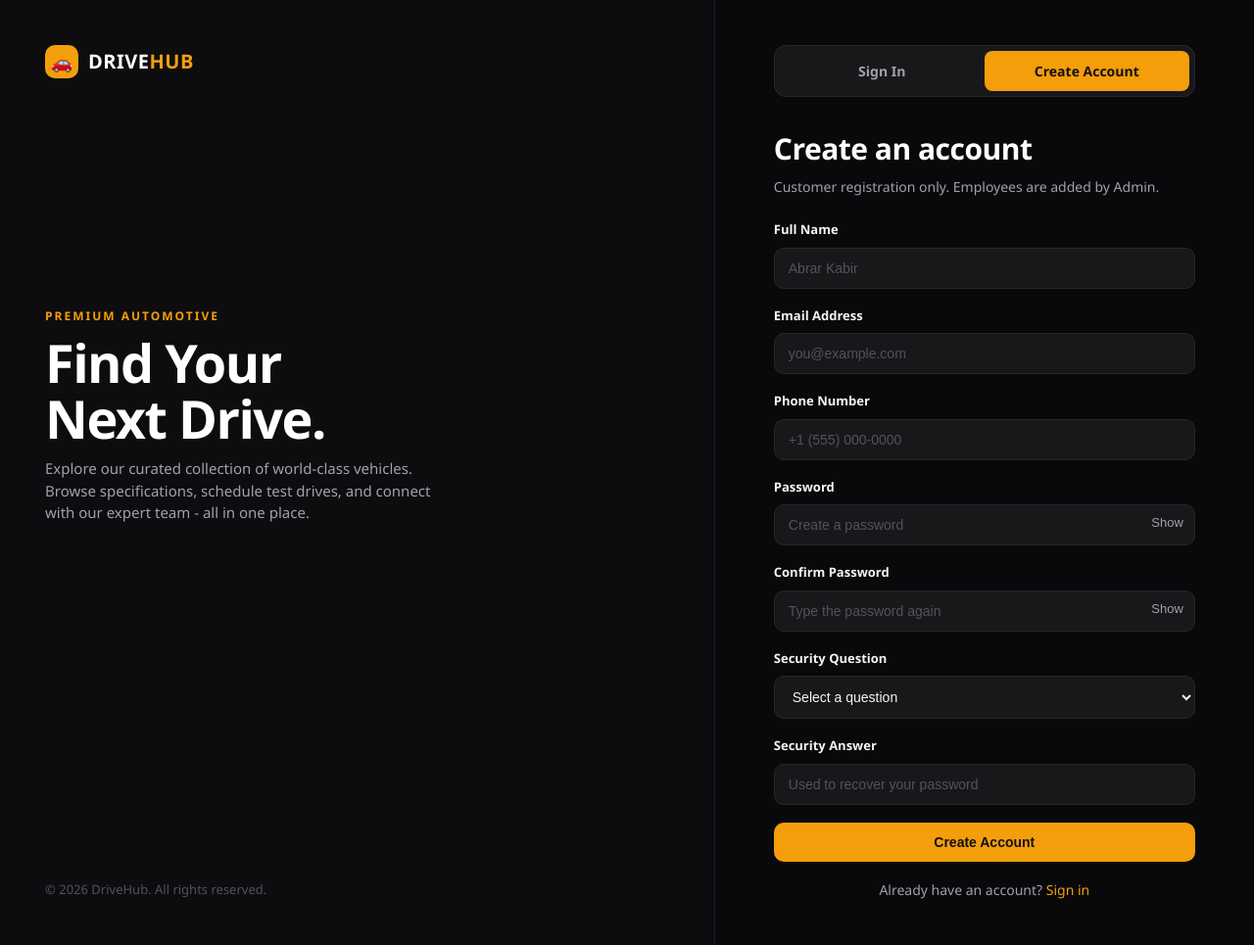
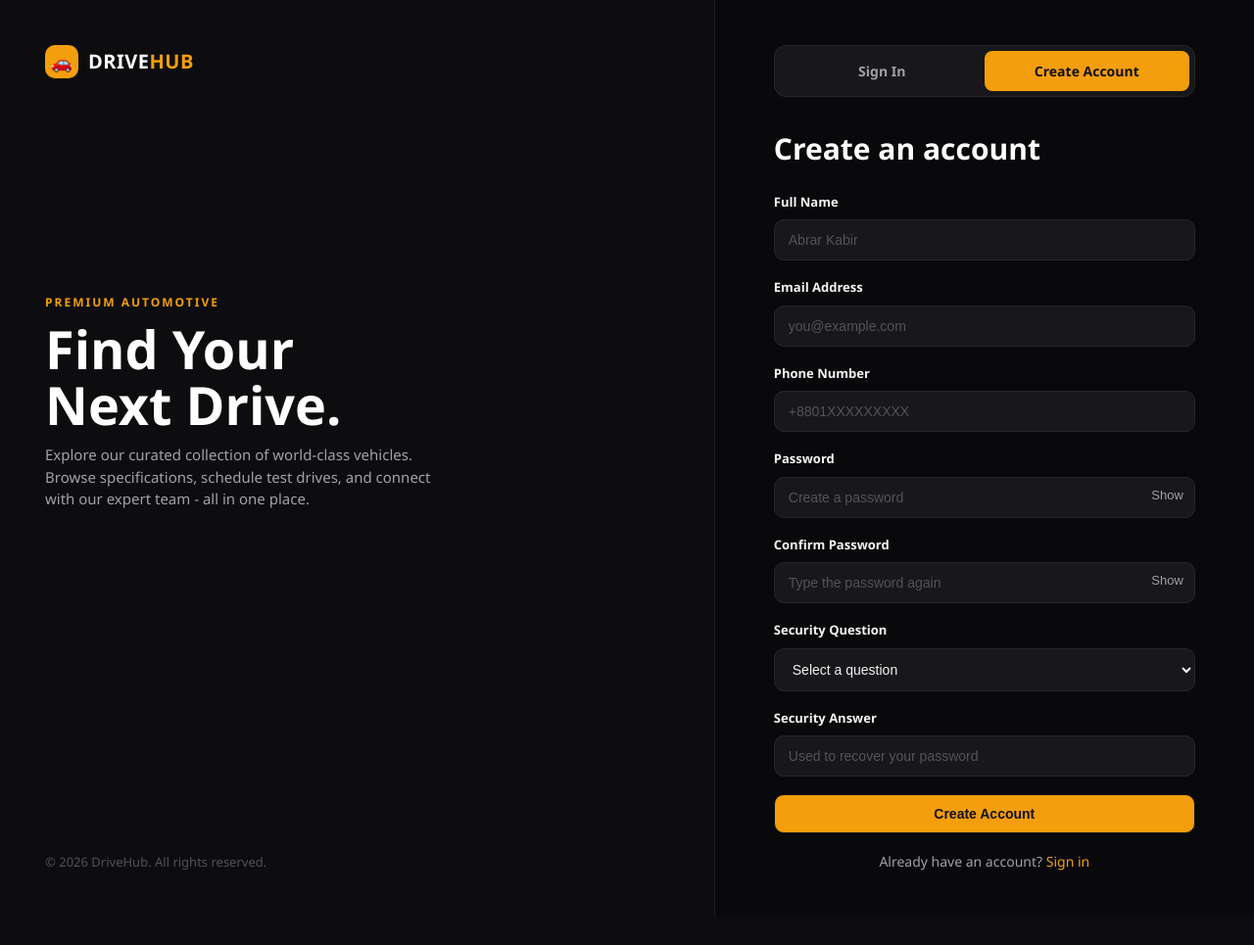
Before and after one commit to AbrarKabiir/DRIVEHUB-CAR-DEALERSHIP, a PHP site: page /views/register.php in a window 1280 px wide. Shown: the whole page at 98% size. After the commit the page ends 936 px from the top, so only its background shows below. Run offline with PHP 8.4, Linux system fonts and the light colour scheme.

Commit message:
updating project files that werent pushed after edit

```diff
--- a/controllers/loginControls.php
+++ b/controllers/loginControls.php
@@ -53,7 +53,7 @@ if($_SERVER["REQUEST_METHOD"]=="POST")
 
                 if($user["role"]=="customer")
                 {
-                    header("Location: ../views/customerPages/customerDashboard.php");
+                    header("Location: ../views/customerPages/vehicles.php");
                     exit();
                 }
                 elseif($user["role"]=="admin")
--- a/views/css/register.css
+++ b/views/css/register.css
@@ -21,8 +21,6 @@ a {
     display: flex;
     min-height: 100vh;
 }
-
-
 
 .register-left {
     width: 57%;
@@ -67,7 +65,6 @@ a {
     font-size: 12px;
     font-weight: 700;
     letter-spacing: 2px;
-    text-transform: uppercase;
     margin-bottom: 10px;
 }
 
@@ -75,7 +72,6 @@ a {
     font-size: 54px;
     font-weight: 800;
     line-height: 1.05;
-    letter-spacing: -1.5px;
     color: #ffffff;
     margin-bottom: 12px;
 }
@@ -133,15 +129,7 @@ a {
 .reg-title {
     font-size: 30px;
     font-weight: 800;
-    letter-spacing: -0.5px;
     color: #ffffff;
-}
-
-.reg-subtitle {
-    color: #a1a1aa;
-    font-size: 14px;
-    margin-top: 6px;
-    margin-bottom: 24px;
 }
 
 .form-group {
@@ -170,11 +158,6 @@ a {
     color: #52525b;
 }
 
-.input:focus {
-    outline: none;
-    border-color: #f59e0b;
-}
-
 .select {
     width: 100%;
     background-color: #18181b;
@@ -183,11 +166,6 @@ a {
     padding: 12px 14px;
     color: #f4f4f5;
     font-size: 14px;
-}
-
-.select:focus {
-    outline: none;
-    border-color: #f59e0b;
 }
 
 .pass-wrap {
@@ -211,7 +189,7 @@ a {
 
 
 .error-text {
-    display: relative;
+    position: relative;
     color: #f87171;
     font-size: 13px;
     margin-top: 6px;
@@ -235,7 +213,7 @@ a {
     display: inline-block;
     padding: 11px 20px;
     border-radius: 10px;
-    border: 1px solid transparent;
+    border: 1px solid;
     font-size: 14px;
     font-weight: 700;
     cursor: pointer;
@@ -249,7 +227,7 @@ a {
 
 
 .btn-block {
-    display: relative;
+    position: relative;
     width: 100%;
 }
 
--- a/views/customerPages/carDetails.php
+++ b/views/customerPages/carDetails.php
@@ -35,7 +35,6 @@
 </head>
 
 <body>
-
 
     <div class="topnav">
 
--- a/views/register.php
+++ b/views/register.php
@@ -2,10 +2,12 @@
 <html>
 
 <head>
+
     <title>Create Account - DriveHub</title>
     <link rel="stylesheet" href="css/register.css">
     <script src="js/registerValidation.js" defer></script>
     <script src="js/index.js" defer></script>
+
 </head>
 
 <body>
@@ -14,10 +16,16 @@
 
         <div class="register-left">
 
-            <div class="logo">
-                <div class="logo-emoji">&#128663;</div>
-                <div class="logo-text">DRIVE<span>HUB</span></div>
-            </div>
+            <a href="landing.php" class="homepage">
+
+                <div class="logo">
+                    <div class="logo-emoji">&#128663;</div>
+                    <div class="logo-text">DRIVE<span>HUB</span></div>
+                </div>
+
+            </a>
+
+
 
             <div>
 
@@ -46,15 +54,7 @@
                     <a href="register.php" class="tab-link tab-link-active">Create Account</a>
                 </div>
 
-                <div class="reg-title">Create an account</div>
-                <div class="reg-subtitle">Customer registration only. Employees are added by Admin.</div>
-
-                <?php
-                    if(isset($_GET["formErr"]) && $_GET["formErr"]!="")
-                    {
-                        echo '<span class="alert alert-error">'.htmlspecialchars($_GET["formErr"]).'</span>';
-                    }
-                ?>
+                <div class="reg-title">Create an account</div> <br>
 
                 <form action="../controllers/registerControls.php" method="post" onsubmit="return validateRegisterForm()">
 
@@ -64,41 +64,49 @@
                         <input type="text" class="input" id="name" name="name" placeholder="Abrar Kabir">
 
                         <span class="error-text" id="nameErr">
+
                             <?php
                                 if(isset($_GET["nameErr"]))
                                 {
                                     echo htmlspecialchars($_GET["nameErr"]);
                                 }
                             ?>
+
                         </span>
 
                     </div>
 
                     <div class="form-group">
+
                         <label for="email" class="form-label">Email Address</label>
                         <input type="text" class="input" id="email" name="email" placeholder="you@example.com">
 
                         <span class="error-text" id="emailErr">
+
                             <?php
                                 if(isset($_GET["emailErr"]))
                                 {
                                     echo htmlspecialchars($_GET["emailErr"]);
                                 }
                             ?>
+
                         </span>
+
                     </div>
 
                     <div class="form-group">
                         <label for="phone" class="form-label">Phone Number</label>
-                        <input type="text" class="input" id="phone" name="phone" placeholder="+1 (555) 000-0000">
+                        <input type="text" class="input" id="phone" name="phone" placeholder="+8801XXXXXXXXX">
 
                         <span class="error-text" id="phoneErr">
+
                             <?php
                                 if(isset($_GET["phoneErr"]))
                                 {
                                     echo htmlspecialchars($_GET["phoneErr"]);
                                 }
                             ?>
+
                         </span>
 
                     </div>
@@ -113,12 +121,14 @@
                         </div>
 
                         <span class="error-text" id="passwordErr">
+
                             <?php
                                 if(isset($_GET["passwordErr"]))
                                 {
                                     echo htmlspecialchars($_GET["passwordErr"]);
                                 }
                             ?>
+
                         </span>
 
                     </div>
@@ -133,12 +143,14 @@
                         </div>
 
                         <span class="error-text" id="conPasswordErr">
+
                             <?php
                                 if(isset($_GET["conPasswordErr"]))
                                 {
                                     echo htmlspecialchars($_GET["conPasswordErr"]);
                                 }
                             ?>
+
                         </span>
 
                     </div>
@@ -155,12 +167,14 @@
                         </select>
 
                         <span class="error-text" id="securityQuestionErr">
+
                             <?php
                                 if(isset($_GET["securityQuestionErr"]))
                                 {
                                     echo htmlspecialchars($_GET["securityQuestionErr"]);
                                 }
                             ?>
+
                         </span>
 
                     </div>
@@ -171,12 +185,14 @@
                         <input type="text" class="input" id="securityAnswer" name="securityAnswer" placeholder="Used to recover your password">
 
                         <span class="error-text" id="securityAnswerErr">
+
                             <?php
                                 if(isset($_GET["securityAnswerErr"]))
                                 {
                                     echo htmlspecialchars($_GET["securityAnswerErr"]);
                                 }
                             ?>
+
                         </span>
 
                     </div>
```
